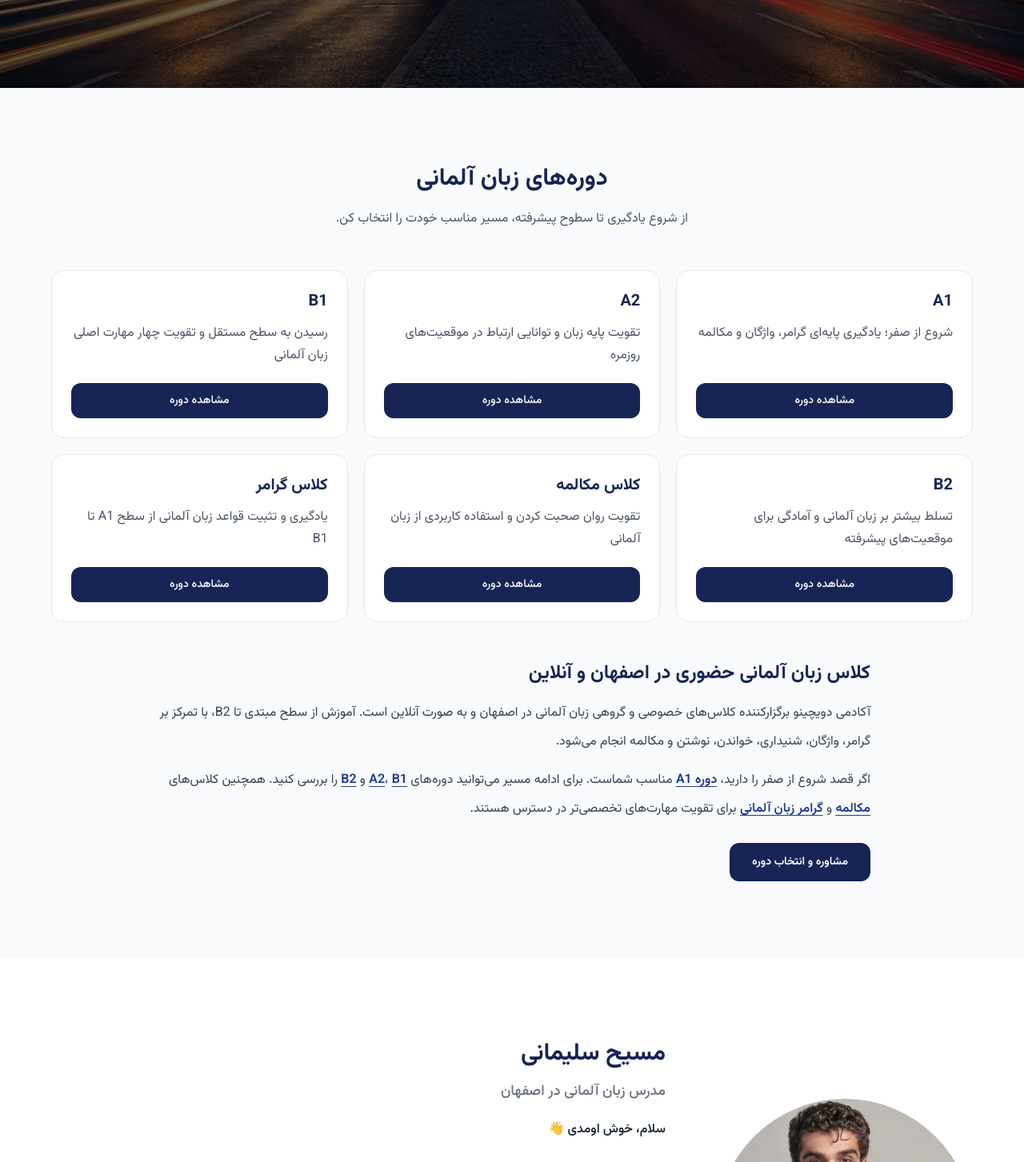
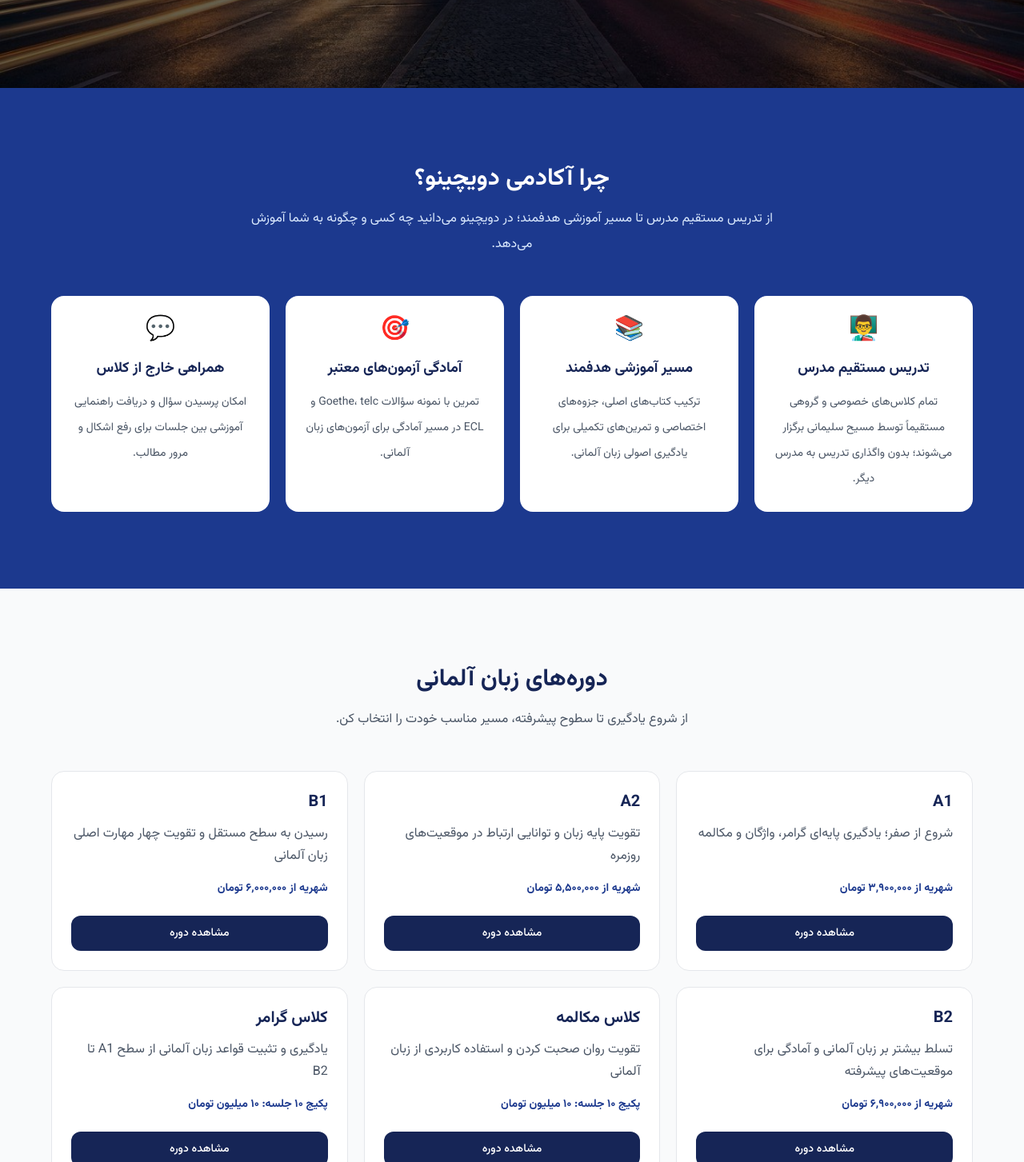
Before and after one commit to Masihsole0/deutschino-akademie, a Next.js app: page / in a window 1280 px wide. Shown: the part 677-2130 px from the top of the page at 80% size. Built offline with nearby package versions, Linux system fonts and the light colour scheme; no server answers; the database is empty.

Commit message:
Update website

```diff
--- a/app/page.tsx
+++ b/app/page.tsx
@@ -77,37 +77,29 @@ function TrustSignals() {
   useEffect(() => {
     if (!started) return;
 
-    // تایپ شدن عبارت telc B2
     const certificateText = "telc B2";
     let certificateIndex = 0;
 
     const typingTimer = setInterval(() => {
       certificateIndex++;
-
-      setCertificate(
-        certificateText.slice(0, certificateIndex)
-      );
+      setCertificate(certificateText.slice(0, certificateIndex));
 
       if (certificateIndex >= certificateText.length) {
         clearInterval(typingTimer);
       }
     }, 1500 / certificateText.length);
 
-    // تایپ شدن عبارت A1-B2
     const levelsText = "A1-B2";
     let levelsIndex = 0;
 
     const levelsTypingTimer = setInterval(() => {
       levelsIndex++;
-
-      setLevels(
-        levelsText.slice(0, levelsIndex)
-      );
+      setLevels(levelsText.slice(0, levelsIndex));
 
       if (levelsIndex >= levelsText.length) {
         clearInterval(levelsTypingTimer);
       }
-    }, 1500 / certificateText.length);
+    }, 1500 / levelsText.length);
 
     return () => {
       clearInterval(typingTimer);
@@ -123,36 +115,28 @@ function TrustSignals() {
       className="mx-auto mt-5 grid max-w-3xl grid-cols-2 gap-2 sm:grid-cols-4 sm:gap-3"
     >
       <div className="rounded-md border border-gray-200 bg-white/95 px-2 py-1.5 text-center">
-        <p className="text-lg font-bold text-blue-950">
-          {years}+
-        </p>
+        <p className="text-lg font-bold text-blue-950">{years}+</p>
         <p className="text-[11px] leading-4 text-gray-600">
           سال تجربه تدریس
         </p>
       </div>
 
       <div className="rounded-md border border-gray-200 bg-white/95 px-2 py-1.5 text-center">
-        <p className="text-lg font-bold text-blue-950">
-          {students}+
-        </p>
+        <p className="text-lg font-bold text-blue-950">{students}+</p>
         <p className="text-[11px] leading-4 text-gray-600">
           زبان‌آموز
         </p>
       </div>
 
       <div className="rounded-md border border-gray-200 bg-white/95 px-2 py-1.5 text-center">
-        <p className="text-lg font-bold text-blue-950">
-          {certificate}
-        </p>
+        <p className="text-lg font-bold text-blue-950">{certificate}</p>
         <p className="text-[11px] leading-4 text-gray-600">
           مدرک زبان آلمانی
         </p>
       </div>
 
       <div className="rounded-md border border-gray-200 bg-white/95 px-2 py-1.5 text-center">
-        <p className="text-lg font-bold text-blue-950">
-          {levels}
-        </p>
+        <p className="text-lg font-bold text-blue-950">{levels}</p>
         <p className="text-[11px] leading-4 text-gray-600">
           سطوح تدریس
         </p>
@@ -178,31 +162,37 @@ export default function Home() {
     {
       title: "A1",
       description: "شروع از صفر؛ یادگیری پایه‌ای گرامر، واژگان و مکالمه",
+      price: "شهریه از ۳,۹۰۰,۰۰۰ تومان",
       href: "/courses/a1",
     },
     {
       title: "A2",
       description: "تقویت پایه زبان و توانایی ارتباط در موقعیت‌های روزمره",
+      price: "شهریه از ۵,۵۰۰,۰۰۰ تومان",
       href: "/courses/a2",
     },
     {
       title: "B1",
       description: "رسیدن به سطح مستقل و تقویت چهار مهارت اصلی زبان آلمانی",
+      price: "شهریه از ۶,۰۰۰,۰۰۰ تومان",
       href: "/courses/b1",
     },
     {
       title: "B2",
       description: "تسلط بیشتر بر زبان آلمانی و آمادگی برای موقعیت‌های پیشرفته",
+      price: "شهریه از ۶,۹۰۰,۰۰۰ تومان",
       href: "/courses/b2",
     },
     {
       title: "کلاس مکالمه",
       description: "تقویت روان صحبت کردن و استفاده کاربردی از زبان آلمانی",
+      price: "پکیج ۱۰ جلسه: ۱۰ میلیون تومان",
       href: "/courses/conversation",
     },
     {
       title: "کلاس گرامر",
-      description: "یادگیری و تثبیت قواعد زبان آلمانی از سطح A1 تا B1",
+      description: "یادگیری و تثبیت قواعد زبان آلمانی از سطح A1 تا B2",
+      price: "پکیج ۱۰ جلسه: ۱۰ میلیون تومان",
       href: "/courses/grammar",
     },
   ];
@@ -240,7 +230,6 @@ export default function Home() {
 
       {/* HERO */}
       <section className="relative flex min-h-[590px] items-center justify-center overflow-hidden px-6 py-12 text-center md:min-h-[650px] md:py-14">
-
         <div
           className="absolute inset-0 bg-cover bg-center"
           style={{ backgroundImage: "url('/germany.jpg')" }}
@@ -253,7 +242,6 @@ export default function Home() {
         />
 
         <div className="relative z-10 mx-auto w-full max-w-4xl">
-
           <h1 className="text-3xl font-extrabold leading-[1.7] tracking-tight text-white md:text-5xl md:leading-[1.6]">
             یادگیری زبان آلمانی،
             <br />
@@ -265,12 +253,9 @@ export default function Home() {
             کلاس‌های خصوصی و گروهی، حضوری در اصفهان و آنلاین.
           </p>
 
-          {/* TRUST SIGNALS */}
           <TrustSignals />
 
-          {/* CTA */}
           <div className="mt-6 flex flex-col items-center justify-center gap-5 sm:flex-row">
-
             <a
               href={whatsappUrl}
               onClick={() => trackEvent("whatsapp_click", "hero")}
@@ -289,7 +274,47 @@ export default function Home() {
               <span>مشاهده دوره‌ها</span>
               <span className="text-lg no-underline" aria-hidden="true">↓</span>
             </a>
+          </div>
+        </div>
+      </section>
 
+      {/* WHY DEUTSCHINO */}
+      <section
+        id="why-us"
+        className="scroll-mt-[-40px] bg-blue-900 px-6 py-20 md:py-24"
+      >
+        <div className="mx-auto max-w-6xl">
+          <div className="mb-12 text-center">
+            <h2 className="text-2xl font-bold text-white md:text-3xl">
+              چرا آکادمی دویچینو؟
+            </h2>
+
+            <p className="mx-auto mt-4 max-w-2xl text-sm leading-8 text-blue-100 md:text-base">
+              از تدریس مستقیم مدرس تا مسیر آموزشی هدفمند؛
+              در دویچینو می‌دانید چه کسی و چگونه به شما آموزش می‌دهد.
+            </p>
+          </div>
+
+          <div
+            dir="rtl"
+            className="grid grid-cols-2 gap-4 lg:grid-cols-4 lg:gap-5"
+          >
+            {benefits.map((benefit) => (
+              <article
+                key={benefit.title}
+                className="rounded-xl border border-white/20 bg-white p-4 text-center transition duration-300 hover:-translate-y-1 hover:shadow-lg sm:rounded-2xl sm:p-6"
+              >
+                <div className="mb-4 text-3xl">{benefit.icon}</div>
+
+                <h3 className="text-sm font-bold text-blue-950 sm:text-lg">
+                  {benefit.title}
+                </h3>
+
+                <p className="mt-3 text-xs leading-7 text-gray-600 sm:text-sm sm:leading-8">
+                  {benefit.description}
+                </p>
+              </article>
+            ))}
           </div>
         </div>
       </section>
@@ -300,7 +325,6 @@ export default function Home() {
         className="scroll-mt-[-110px] bg-gray-50 px-5 py-20 md:py-24"
       >
         <div className="mx-auto max-w-6xl">
-
           <div className="mb-10 text-center md:mb-12">
             <h2 className="text-2xl font-bold text-blue-950 md:text-3xl">
               دوره‌های زبان آلمانی
@@ -328,6 +352,10 @@ export default function Home() {
                   {course.description}
                 </p>
 
+                <p className="mt-3 text-sm font-bold leading-7 text-blue-900">
+                  {course.price}
+                </p>
+
                 <Link
                   href={course.href}
                   className="mt-5 inline-flex min-h-10 items-center justify-center rounded-lg bg-blue-950 px-3 py-2 text-sm font-medium text-white transition hover:bg-blue-800 sm:rounded-xl sm:py-3"
@@ -340,7 +368,6 @@ export default function Home() {
 
           {/* SEO CONTENT */}
           <div className="mx-auto mt-12 max-w-4xl text-right">
-
             <h3 className="text-xl font-bold text-blue-950 md:text-2xl">
               کلاس زبان آلمانی حضوری در اصفهان و آنلاین
             </h3>
@@ -392,7 +419,6 @@ export default function Home() {
               </a>
             </div>
           </div>
-
         </div>
       </section>
 
@@ -402,9 +428,7 @@ export default function Home() {
         className="scroll-mt-[-140px] bg-white px-6 py-20 md:py-24"
       >
         <div className="mx-auto flex max-w-6xl flex-col-reverse items-center gap-10 md:flex-row-reverse md:gap-16">
-
           <div className="flex-1 text-center md:text-right">
-
             <h2 className="text-2xl font-bold leading-relaxed text-blue-950 md:text-3xl">
               مسیح سلیمانی
               <span className="block text-lg font-medium text-gray-500 md:mt-2">
@@ -413,7 +437,6 @@ export default function Home() {
             </h2>
 
             <div className="mt-4 space-y-4 text-sm leading-8 text-gray-600 md:text-base md:leading-9">
-
               <p className="font-semibold text-gray-800">
                 سلام، خوش اومدی 👋
               </p>
@@ -447,7 +470,6 @@ export default function Home() {
               >
                 تماس با مدرس
               </a>
-
             </div>
           </div>
 
@@ -461,54 +483,6 @@ export default function Home() {
               className="h-64 w-64 rounded-full object-cover shadow-md md:h-80 md:w-80"
             />
           </div>
-
-        </div>
-      </section>
-
-      {/* WHY DEUTSCHINO */}
-      <section
-        id="why-us"
-        className="scroll-mt-[-40px] bg-blue-900 px-6 py-20 md:py-24"
-      >
-        <div className="mx-auto max-w-6xl">
-
-          <div className="mb-12 text-center">
-
-            <h2 className="text-2xl font-bold text-white md:text-3xl">
-              چرا آکادمی دویچینو؟
-            </h2>
-
-            <p className="mx-auto mt-4 max-w-2xl text-sm leading-8 text-blue-100 md:text-base">
-              از تدریس مستقیم مدرس تا مسیر آموزشی هدفمند؛
-              در دویچینو می‌دانید چه کسی و چگونه به شما آموزش می‌دهد.
-            </p>
-
-          </div>
-
-          <div
-            dir="rtl"
-            className="grid grid-cols-2 gap-4 lg:grid-cols-4 lg:gap-5"
-          >
-            {benefits.map((benefit) => (
-              <article
-                key={benefit.title}
-                className="rounded-xl border border-white/20 bg-white p-4 text-center transition duration-300 hover:-translate-y-1 hover:shadow-lg sm:rounded-2xl sm:p-6"
-              >
-                <div className="mb-4 text-3xl">
-                  {benefit.icon}
-                </div>
-
-                <h3 className="text-sm font-bold text-blue-950 sm:text-lg">
-                  {benefit.title}
-                </h3>
-
-                <p className="mt-3 text-xs leading-7 text-gray-600 sm:text-sm sm:leading-8">
-                  {benefit.description}
-                </p>
-              </article>
-            ))}
-          </div>
-
         </div>
       </section>
 
@@ -525,7 +499,6 @@ export default function Home() {
         id="contact"
         className="relative scroll-mt-[-80px] overflow-hidden bg-blue-950 text-white"
       >
-
         <img
           src="/footer-bg.png"
           alt=""
@@ -537,19 +510,15 @@ export default function Home() {
         <div className="absolute inset-0 bg-blue-950/75" />
 
         <div className="relative mx-auto max-w-6xl px-6 py-12">
-
           <div className="grid grid-cols-1 gap-12 md:grid-cols-2 md:gap-16">
 
             {/* CONTACT */}
             <div dir="rtl" className="text-right">
-
               <h2 className="mb-6 text-xl font-bold">
                 اطلاعات تماس
               </h2>
 
               <div className="space-y-5 text-sm leading-8 text-blue-100">
-
-                {/* ADDRESS */}
                 <div>
                   <p className="mb-2 font-semibold text-white">
                     آدرس آکادمی
@@ -583,7 +552,6 @@ export default function Home() {
                   </a>
                 </div>
 
-                {/* PHONE */}
                 <div>
                   <p className="mb-1 font-semibold text-white">
                     شماره تماس
@@ -598,7 +566,6 @@ export default function Home() {
                   </a>
                 </div>
 
-                {/* WHATSAPP */}
                 <div>
                   <p className="mb-1 font-semibold text-white">
                     مشاوره و ثبت‌نام
@@ -614,15 +581,12 @@ export default function Home() {
                     پیام در واتساپ
                   </a>
                 </div>
-
               </div>
             </div>
 
             {/* ACADEMY */}
             <div className="flex flex-col items-center justify-center md:items-start">
-
               <div className="flex flex-col items-center gap-3 md:flex-row-reverse">
-
                 <img
                   src="/logo.jpg"
                   alt="لوگوی آکادمی دویچینو"
@@ -641,7 +605,6 @@ export default function Home() {
                     German Language Academy
                   </p>
                 </div>
-
               </div>
 
               <p className="mt-5 max-w-md text-center text-sm leading-8 text-blue-100 md:text-right">
@@ -655,16 +618,13 @@ export default function Home() {
               >
                 مقالات آموزش زبان آلمانی
               </Link>
-
             </div>
-
           </div>
 
           {/* COPYRIGHT */}
           <div className="mt-10 border-t border-white/10 pt-5 text-center text-xs text-blue-200">
             © 2026 Deutschino Akademie | تمامی حقوق محفوظ است.
           </div>
-
         </div>
       </footer>
 
```
